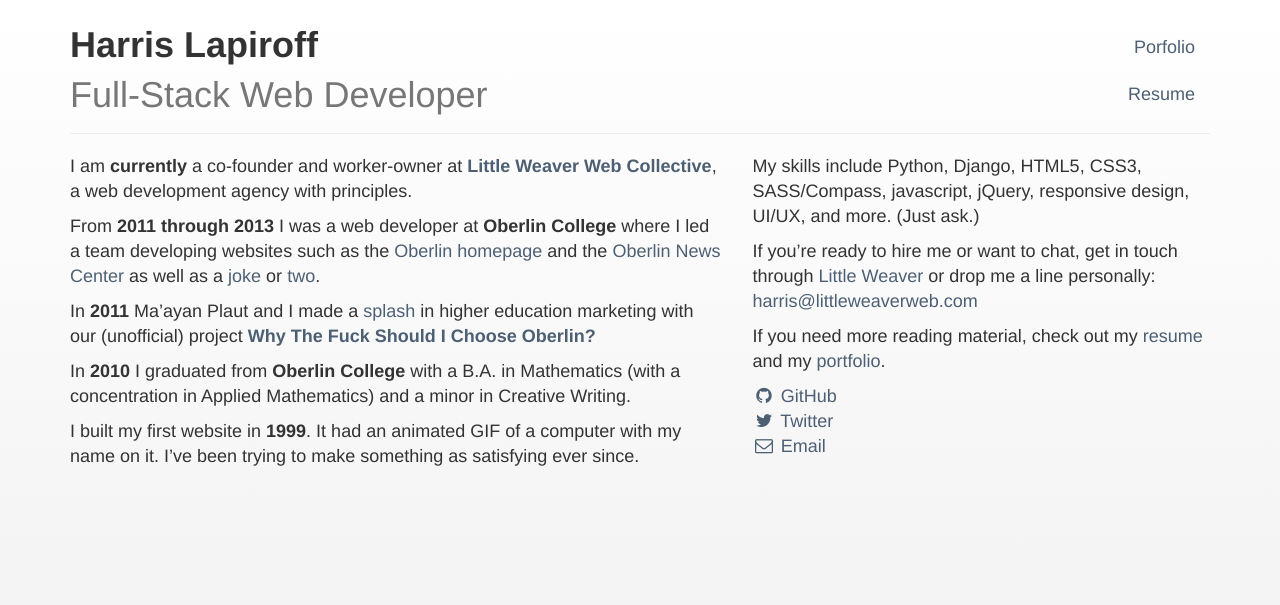
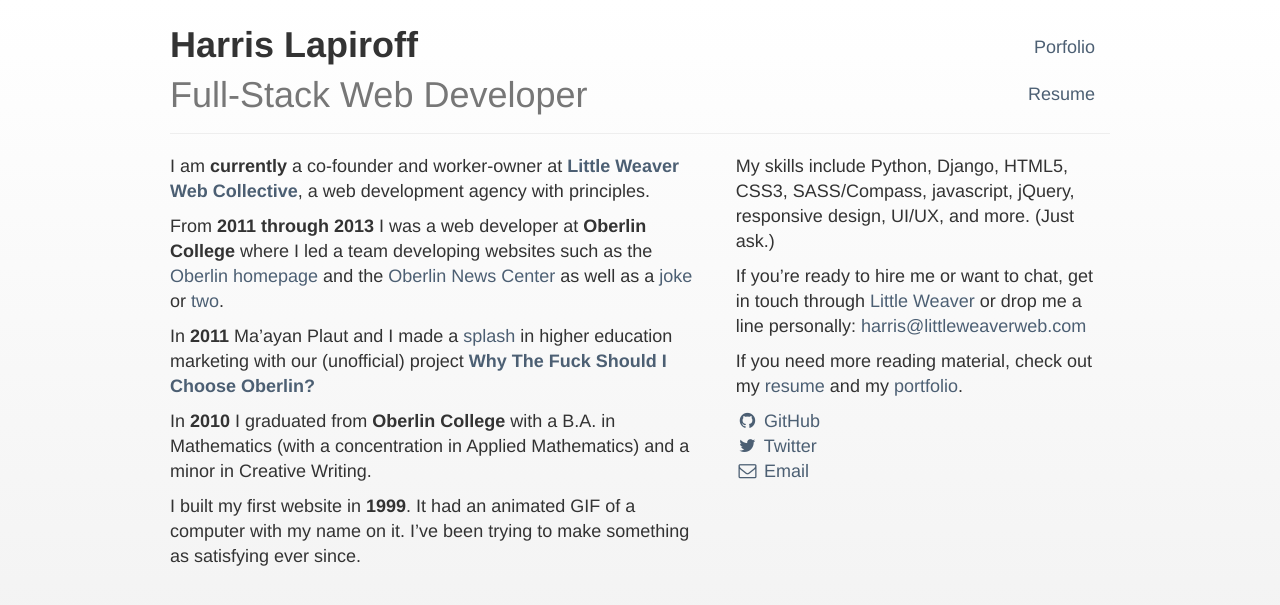
Before and after one commit to harrislapiroff/chromamine.com, a Jekyll site: the page built from index.md, in a window 1280 px wide. Shown: the top 605 px of the page. Built offline with Jekyll 4.4.1, drawn with Linux system fonts in a browser that asks for light colours; nearby versions of some CDN libraries.

Commit message:
Constrain container.

```diff
--- a/static/styles/styles.sass
+++ b/static/styles/styles.sass
@@ -3,6 +3,10 @@
 
 $accent-color: #4c5f73
 $font-family: "myriad-pro", "Myriad Pro", Myriad, Helvetica, Arial, sans-serif
+
+.container
+	@media (min-width: 1200px)
+		width: 970px
 
 a
 	color: $accent-color
```
